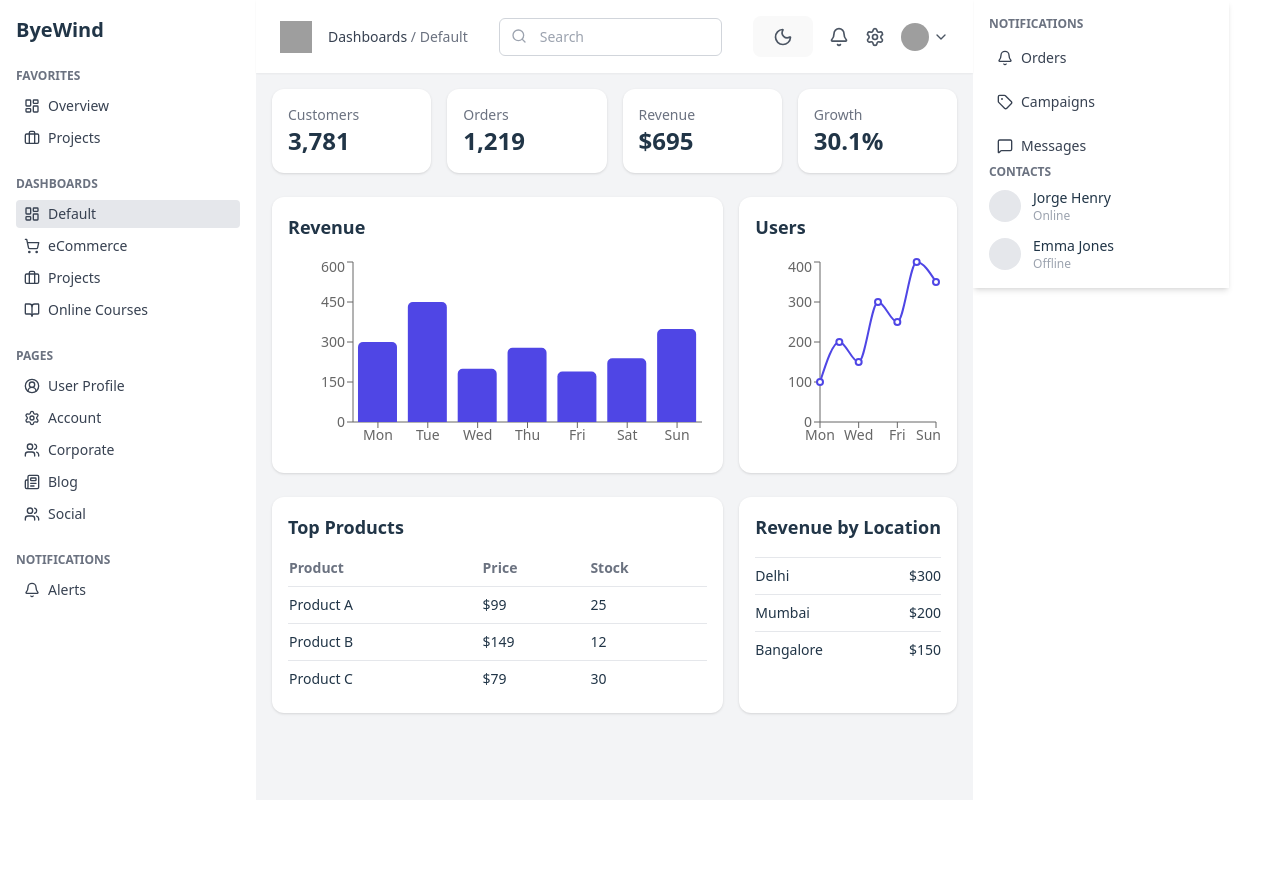
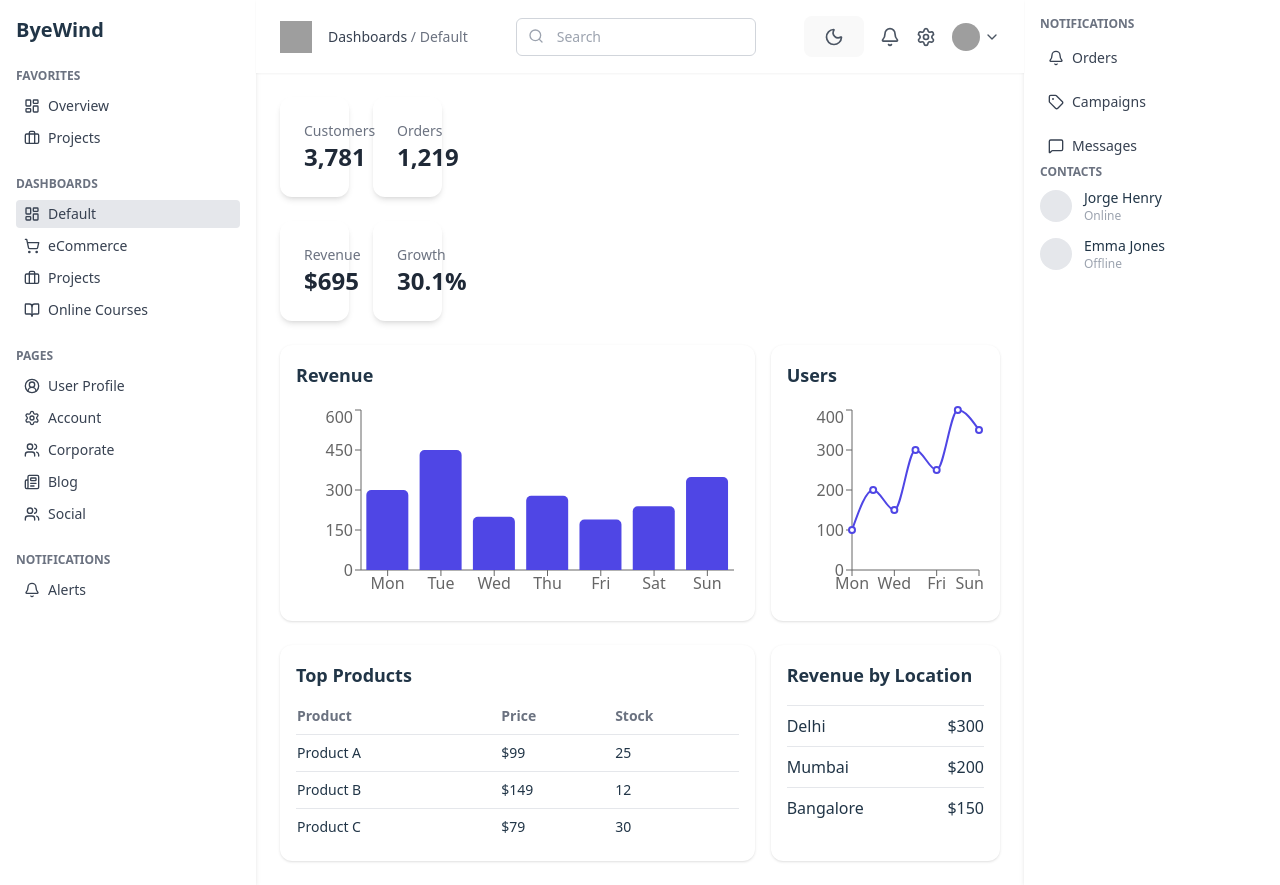
Before and after one commit to khushishikhu/juspay, a React (Vite) app in the folder my-dashboard/: page / in a window 1280 px wide. Before the commit the page ends 800 px from the top, so only its background shows below. Built offline with nearby package versions, Linux system fonts and the light colour scheme; grey boxes are pictures that could not be loaded.

Commit message:
alignment issues

```diff
--- a/my-dashboard/src/App.jsx
+++ b/my-dashboard/src/App.jsx
@@ -12,13 +12,15 @@ import Header from "./components/Header";
 export default function App() {
   return (
     <div className="min-h-screen flex flex-col md:flex-row">
-      <div className="md:block hidden">
+       <div className="md:block hidden">
         <Sidebar />
       </div>
       <div className="flex-1 flex flex-col">
         <Header />
-        <main className="flex-1 bg-gray-100 p-4 text-sm relative">
-          <StatCards />
+        <main className="flex-1 px-6 py-6 space-y-6 overflow-auto">
+          <div className="grid grid-cols-1 md:grid-cols-2 lg:grid-cols-4 gap-6">
+            <StatCards />
+          </div>
           <div className="grid grid-cols-1 md:grid-cols-3 gap-4 mb-6">
             <BarChartCard />
             <LineChartCard />
@@ -29,7 +31,10 @@ export default function App() {
           </div>
         </main>
       </div>
-      <RightPanel />
+      <div className="hidden xl:block">
+         <RightPanel/>
+      </div>
+
     </div>
   );
 }
--- a/my-dashboard/src/components/StatsCard.jsx
+++ b/my-dashboard/src/components/StatsCard.jsx
@@ -10,14 +10,14 @@ export default function StatCards() {
   ];
 
   return (
-    <div className="grid grid-cols-4 gap-4 mb-6">
+    <div className="grid grid-cols-2 md:grid-cols-2 gap-6">
       {stats.map((stat) => (
         <div
           key={stat.label}
-          className="bg-white p-4 rounded-xl shadow"
+          className="bg-whitedark:bg-gray-800 p-6 rounded-xl shadow-md"
         >
-          <p className="text-gray-500">{stat.label}</p>
-          <h2 className="text-2xl font-bold">{stat.value}</h2>
+          <p className=" text-gray-500 dark:text-gray-400 text-sm">{stat.label}</p>
+          <h2 className=" text-2xl font-bold text-gray-800 dark:text-white">{stat.value}</h2>
         </div>
       ))}
     </div>
```
